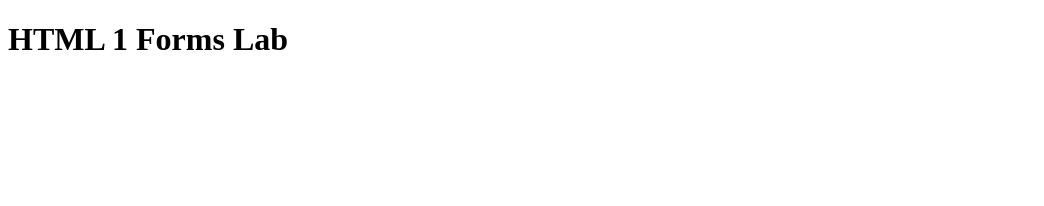
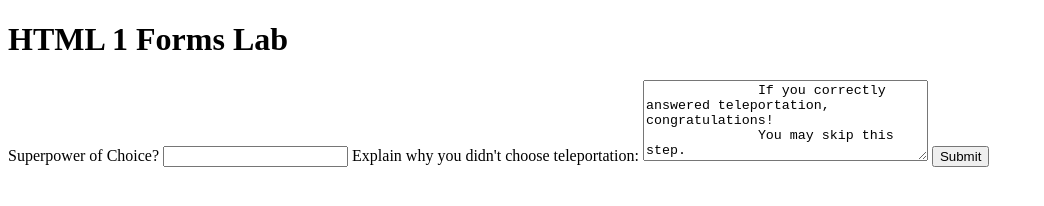
Before and after one commit to jasjenand/jasjenand.github.io, a plain HTML site: page lab_6/index.html in a window 1280 px wide. Shown: the whole page, without its empty margins (0-1044 px from the left). Drawn offline with Linux system fonts and the light colour scheme.

Commit message:
Lab 6 html
no css styling

```diff
--- a/lab_6/index.html
+++ b/lab_6/index.html
@@ -4,12 +4,27 @@
     <title>Forms Lab</title>
   </head>
   <body>
+
     <div class="wrapper">
       <div class="container">
         <div>
           <h1>HTML 1 Forms Lab</h1>
+
+          <form action="https://nameless-thicket-21836.herokuapp.com/lab" method="post">
+            <label for="power">Superpower of Choice?</label>
+            <input type="text", id="power", name="user_choice", maxlength="140">
+
+            <label for="why">Explain why you didn't choose teleportation:</label>
+            <textarea rows="5", cols="33", id="why", name="user_reason">
+              If you correctly answered teleportation, congratulations!
+              You may skip this step.
+            </textarea>
+            <button type="submit">Submit</button>
+          </form>
+
         </div>
       </div>
     </div>
+
   </body>
 </html>
```
